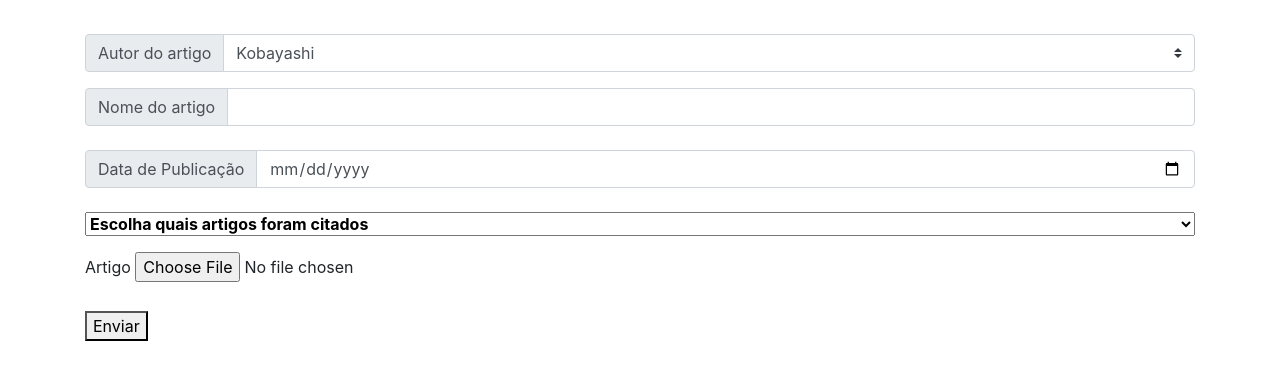
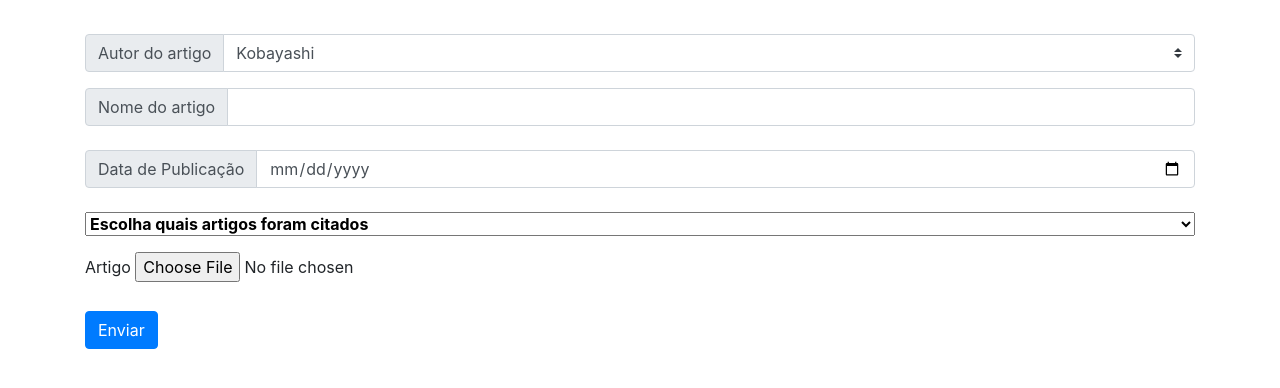
Before and after one commit to FranciscoNevesT/Eng-Soft1-TP, a website: page views/formulario.html in a window 1280 px wide. Shown: the part 142-530 px from the top of the page. Drawn offline with nearby package versions, Linux system fonts and the light colour scheme.

Commit message:
Update formulario.html

```diff
--- a/views/formulario.html
+++ b/views/formulario.html
@@ -64,7 +64,7 @@
 
     </form>
 
-    <button onclick="enviar()">Enviar</button>
+    <button onclick="enviar()" class="btn btn-primary">Enviar</button>
     </div>
     <script src = "../../utils/formulario.js"> </script>
 </body>
```
